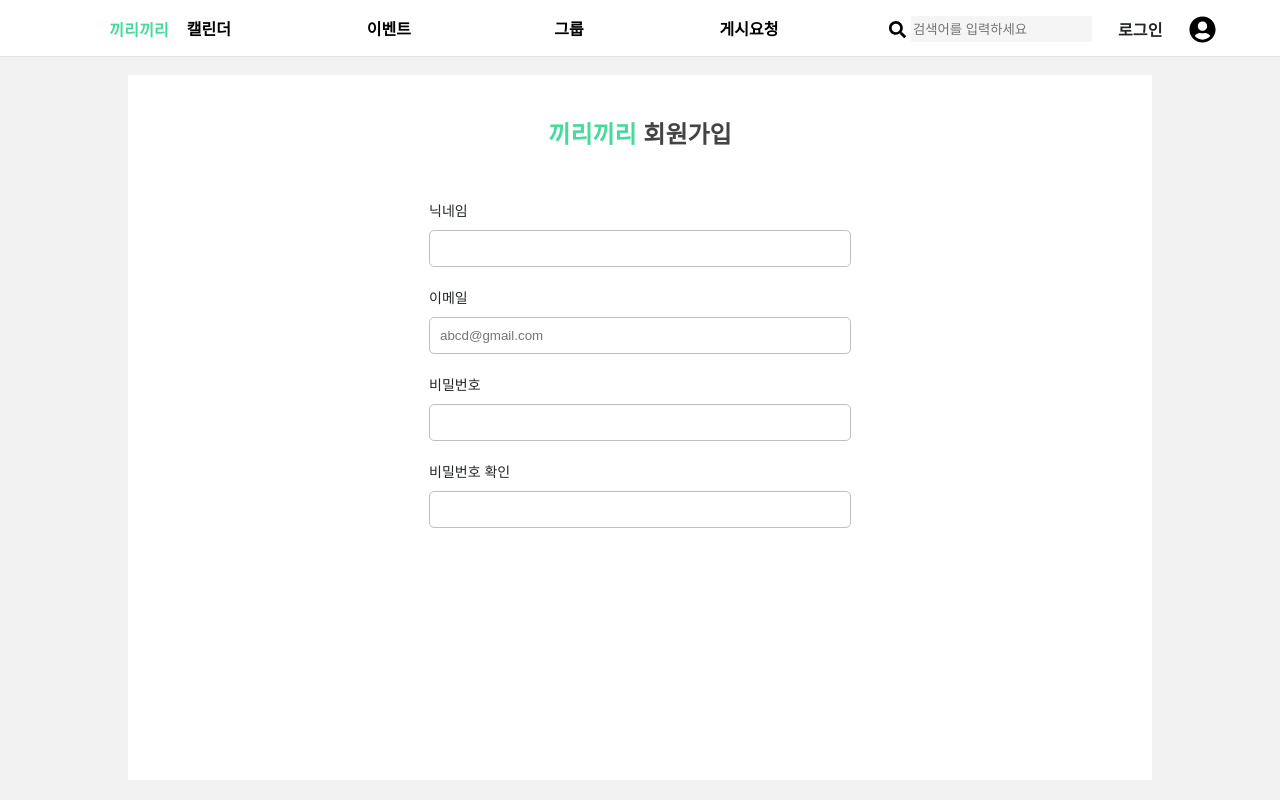
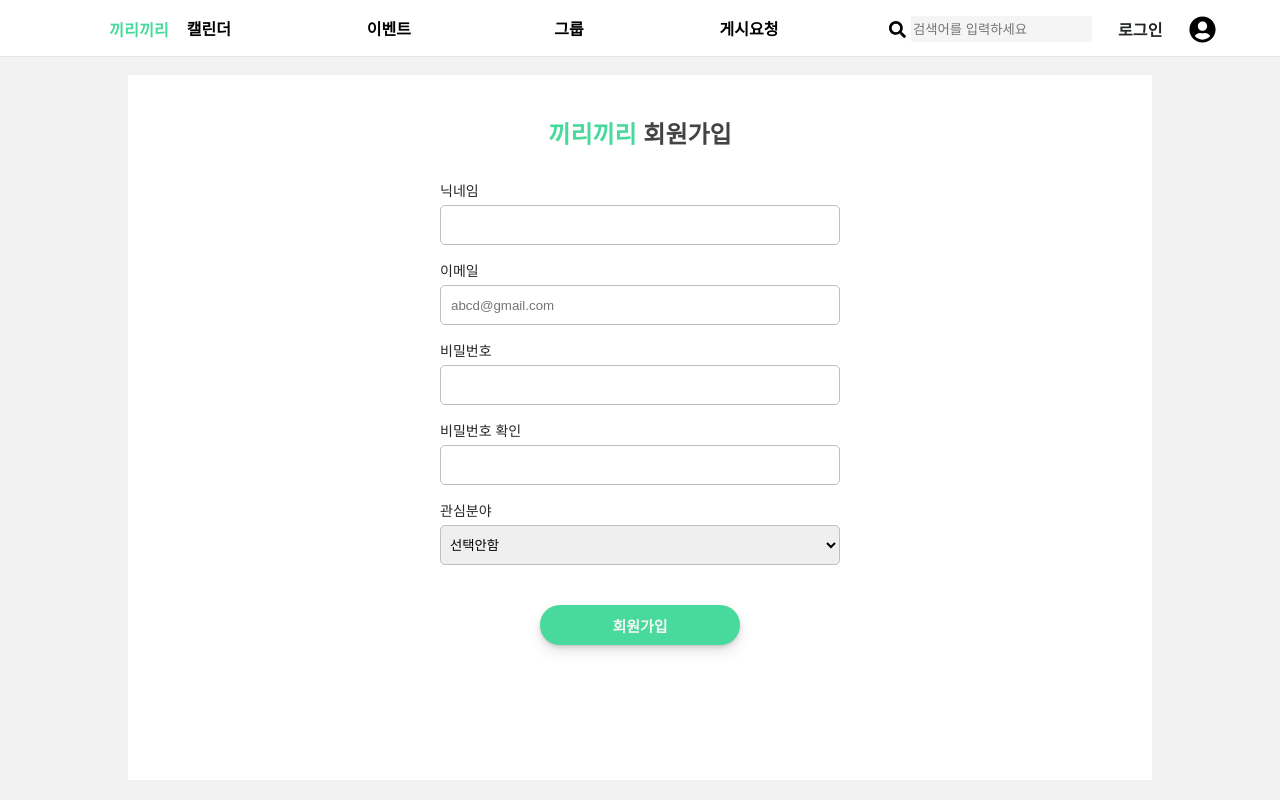
Before and after one commit to Jeans-ssu/Kiri, a React (Create React App) app in the folder client/kiri/: page /signup in a window 1280 px wide. Built offline with nearby package versions, Linux system fonts and the light colour scheme.

Commit message:
:sparkles: [FE] feat: 회원가입 페이지 1차 구현

```diff
--- a/client/kiri/src/pages/Signup/SignupInputs.js
+++ b/client/kiri/src/pages/Signup/SignupInputs.js
@@ -1,64 +1,233 @@
-//import { useState } from 'react';
+import { useState } from 'react';
 import styled from 'styled-components';
+import { BsCheck } from 'react-icons/bs';
 
 const SignupInputsContainer = styled.div`
-  margin-top: 50px;
+  margin-top: 30px;
 `;
-
-// const InitialState = {
-//   nickName: '',
-//   email: '',
-//   password: '',
-//   Vpassword: '',
-// };
 
 const InputContainer = styled.div`
   display: flex;
   flex-direction: column;
-  margin-bottom: 20px;
+  margin-bottom: 15px;
 `;
 
 const InputHeader = styled.div`
   color: ${({ theme }) => theme.colors.dark};
   font-size: 14px;
-  margin-bottom: 10px;
+  margin-bottom: 5px;
+  display: flex;
+  svg {
+    margin-left: 5px;
+    visibility: hidden;
+    fill: ${({ theme }) => theme.colors.mainColor};
+  }
+  svg.validate {
+    visibility: visible;
+  }
 `;
 
 const SignupInput = styled.input`
+  box-sizing: border-box;
   width: 400px;
-  height: 35px;
+  height: 40px;
   border: 1px solid ${({ theme }) => theme.colors.lightgray};
   border-radius: 5px;
   padding: 0 10px;
-  &:focus {
+  color: ${({ theme }) => theme.colors.dark};
+  background-color: transparent !important;
+  &:focus,
+  &.validate {
     outline: none;
     border: 1px solid ${({ theme }) => theme.colors.mainColor};
-    color: ${({ theme }) => theme.colors.mainColor};
   }
 `;
 
+const SelectInput = styled.select`
+  width: 400px;
+  height: 40px;
+  border: 1px solid ${({ theme }) => theme.colors.lightgray};
+  border-radius: 5px;
+  padding-left: 5px;
+  &:focus {
+    outline: none;
+  }
+`;
+
+const SubmitBtn = styled.button`
+  width: 200px;
+  height: 40px;
+  border-radius: 40px;
+  border: none;
+  background-color: ${({ theme }) => theme.colors.mainColor};
+  margin-top: 40px;
+  font-weight: 600;
+  color: ${({ theme }) => theme.colors.light};
+  font-size: 15px;
+  box-shadow: 0 1px 2px rgba(0, 0, 0, 0.07), 0 2px 4px rgba(0, 0, 0, 0.07),
+    0 4px 8px rgba(0, 0, 0, 0.07), 0 8px 16px rgba(0, 0, 0, 0.07);
+  &:hover {
+    cursor: pointer;
+    background-color: #44cf95;
+    transform: translateY(-3px);
+    transition: all 0.3s;
+  }
+`;
+
+const InitialState = {
+  nickName: '',
+  email: '',
+  password: '',
+  Vpassword: '',
+};
+
+const checkEmail = (email) => {
+  var check =
+    /^([\w-]+(?:\.[\w-]+)*)@((?:[\w-]+\.)*\w[\w-]{0,66})\.([a-z]{2,6}(?:\.[a-z]{2})?)$/i;
+  return check.test(email);
+};
+
 const SignupInputs = () => {
-  //const [userInput, setUserInput] = useState(InitialState);
+  const [userInput, setUserInput] = useState(InitialState); //닉네임, 이메일, 비밀번호 input
+  const { nickName, email, password, Vpassword } = userInput;
+  const [interest, setInterest] = useState('None'); //관심분야 select
+
+  const [validation, setValidation] = useState({
+    nickName: false,
+    email: false,
+    password: false,
+  }); //닉네임, 이메일, 비밀번호 유효성
+
+  //TODO: 닉네임 조건 유효성 검사
+  const handleChangeInput = (e) => {
+    const { name, value } = e.target;
+    setUserInput({
+      ...userInput,
+      [name]: value,
+    });
+    if (name === 'nickName') {
+      if (value.length > 0 && value.length < 10) {
+        setValidation({
+          ...validation,
+          nickName: true,
+        });
+      } else {
+        setValidation({
+          ...validation,
+          nickName: false,
+        });
+      }
+    }
+    if (name === 'email') {
+      if (!checkEmail(value)) {
+        setValidation({
+          ...validation,
+          email: false,
+        });
+      } else {
+        setValidation({
+          ...validation,
+          email: true,
+        });
+      }
+    }
+    if (name === 'Vpassword') {
+      if (userInput.password !== value) {
+        setValidation({
+          ...validation,
+          password: false,
+        });
+      } else {
+        setValidation({
+          ...validation,
+          password: true,
+        });
+      }
+    }
+  };
+
+  const handleChangeInterest = (e) => {
+    setInterest(e.target.value);
+  };
+
+  const handleClickSubmitBtn = () => {
+    if (!Object.values(validation).includes(false)) {
+      console.log('회원가입!', {
+        ...userInput,
+        interest,
+      });
+    }
+  };
 
   return (
+    <>
       <SignupInputsContainer>
         <InputContainer>
-        <InputHeader>닉네임</InputHeader>
-        <SignupInput type="text" />
+          <InputHeader>
+            닉네임
+            <BsCheck className={validation.nickName ? 'validate' : null} />
+          </InputHeader>
+          <SignupInput
+            name="nickName"
+            type="text"
+            value={nickName}
+            onChange={handleChangeInput}
+            className={validation.nickName ? 'validate' : null}
+          />
         </InputContainer>
         <InputContainer>
-        <InputHeader>이메일</InputHeader>
-        <SignupInput type="text" placeholder="abcd@gmail.com" />
+          <InputHeader>
+            이메일
+            <BsCheck className={validation.email ? 'validate' : null} />
+          </InputHeader>
+          <SignupInput
+            name="email"
+            value={email}
+            placeholder="abcd@gmail.com"
+            onChange={handleChangeInput}
+            className={validation.email ? 'validate' : null}
+          />
         </InputContainer>
         <InputContainer>
-        <InputHeader>비밀번호</InputHeader>
-        <SignupInput type="password" />
+          <InputHeader>
+            비밀번호
+            <BsCheck className={validation.password ? 'validate' : null} />
+          </InputHeader>
+          <SignupInput
+            name="password"
+            type="password"
+            value={password}
+            onChange={handleChangeInput}
+            className={validation.password ? 'validate' : null}
+          />
         </InputContainer>
         <InputContainer>
-        <InputHeader>비밀번호 확인</InputHeader>
-        <SignupInput type="password" />
+          <InputHeader>
+            비밀번호 확인
+            <BsCheck className={validation.password ? 'validate' : null} />
+          </InputHeader>
+          <SignupInput
+            name="Vpassword"
+            type="password"
+            value={Vpassword}
+            onChange={handleChangeInput}
+            className={validation.password ? 'validate' : null}
+          />
         </InputContainer>
+        <InputHeader>관심분야</InputHeader>
+        <SelectInput onChange={handleChangeInterest} valus={interest}>
+          <option value="None">선택안함</option>
+          <option value="IT">IT</option>
+          <option value="Business">경영/경제</option>
+          <option value="Science">자연과학</option>
+          <option value="Marketing">마케팅/홍보</option>
+          <option value="Humanities">인문사회</option>
+          <option value="Art">예술</option>
+          <option value="Engineering">공학</option>
+        </SelectInput>
       </SignupInputsContainer>
+      <SubmitBtn onClick={handleClickSubmitBtn}>회원가입</SubmitBtn>
+    </>
   );
 };
 
```
Lines whose indentation alone changed are shown as unchanged.
